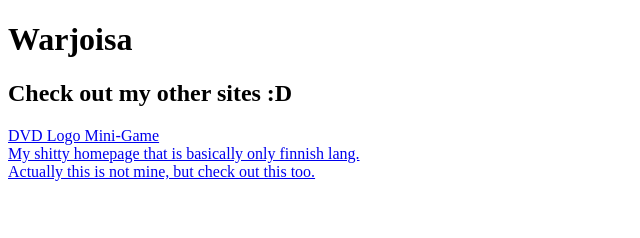
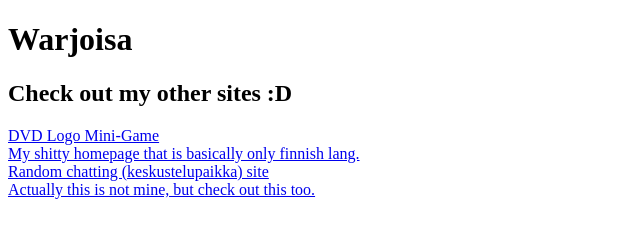
Before and after one commit to Warjoisa/Warjoisa.github.io, a plain HTML site: page index.html in a window 1280 px wide. Shown: the whole page, without its empty margins (0-640 px from the left). Drawn offline with Linux system fonts and the light colour scheme.

Commit message:
Update index.html

```diff
--- a/index.html
+++ b/index.html
@@ -12,6 +12,8 @@
     <br>
     <a href="/warjoisa/">My shitty homepage that is basically only finnish lang.</a>
     <br>
+    <a href="/joyshade/">Random chatting (keskustelupaikka) site</a>
+    <br>
     <a href="https://www.youtube.com/watch?v=xvFZjo5PgG0">Actually this is not mine, but check out this too.</a>
 </body>
 </html>
```
